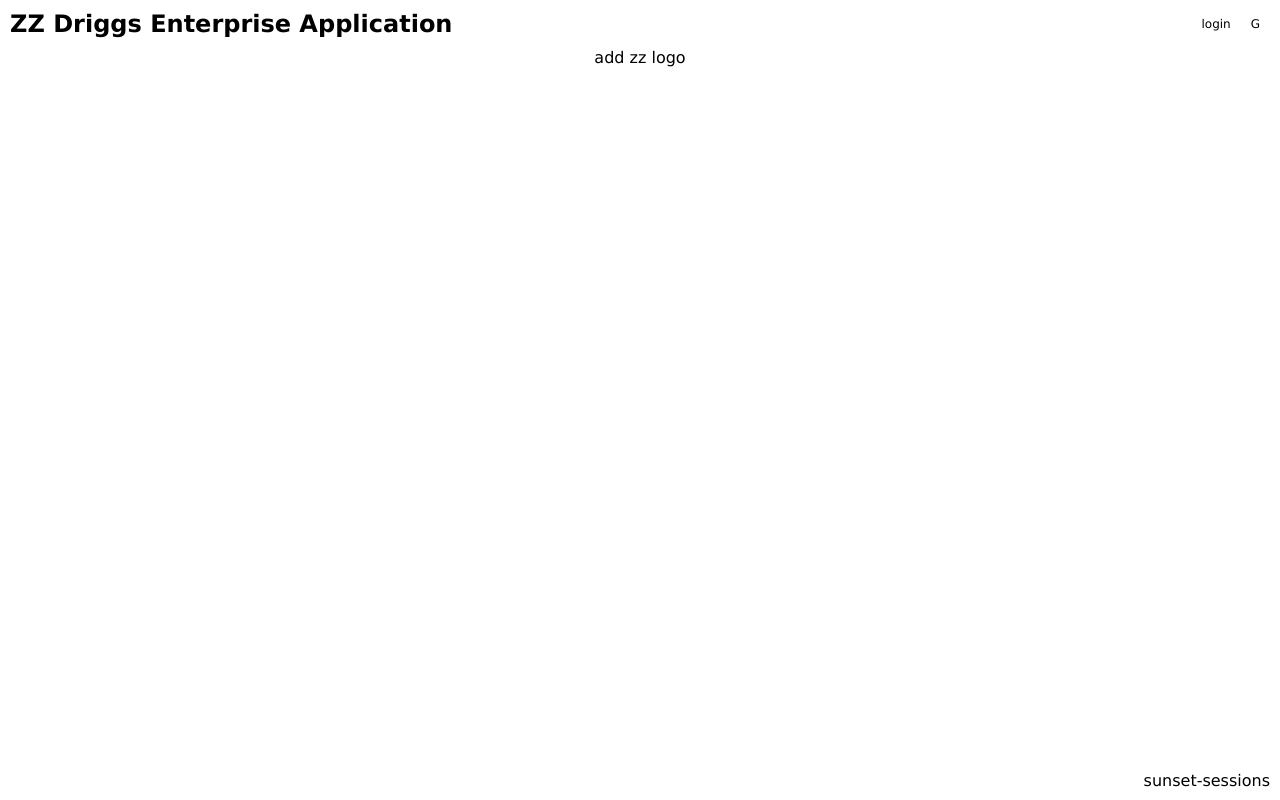
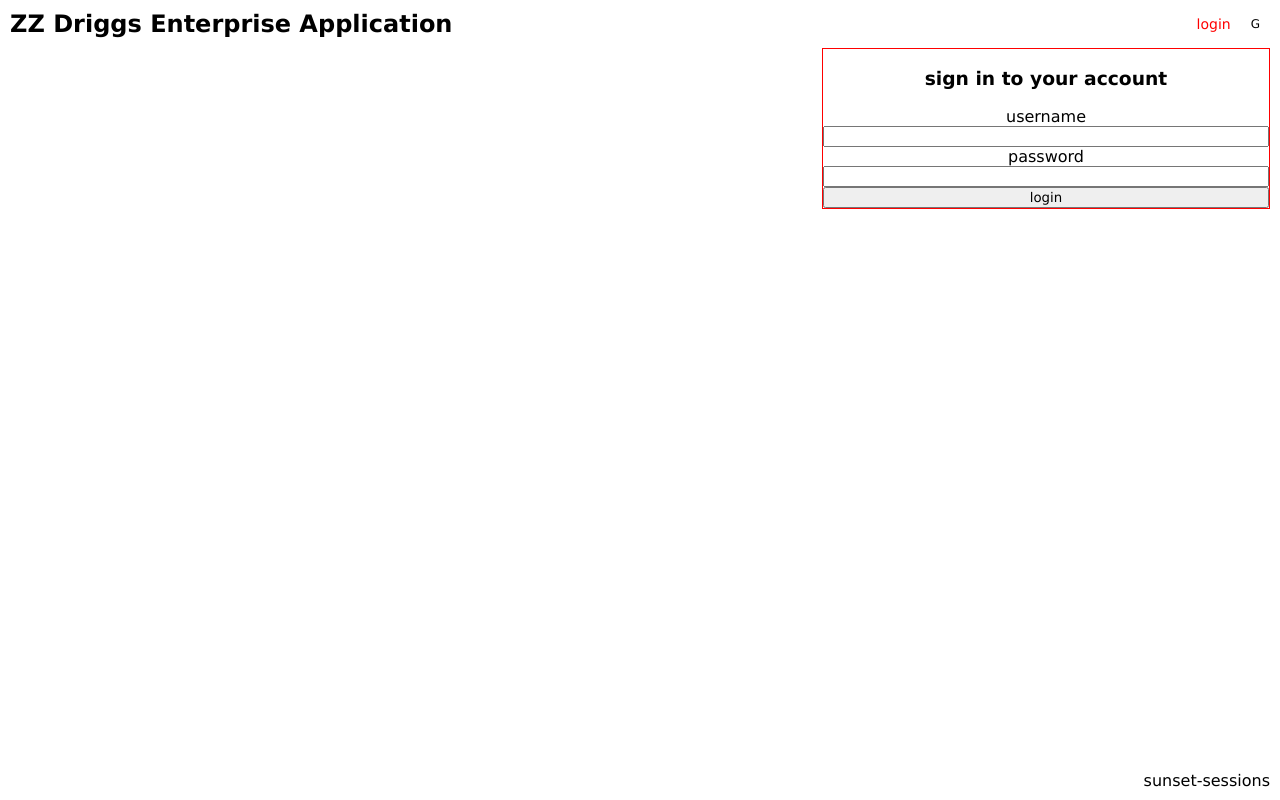
Before and after one commit to astaiglesia/enterprise-poc, a React (Create React App) app: page / in a window 1280 px wide. Both pictures are taken after a click on the button "login". Built offline with nearby package versions, Linux system fonts and the light colour scheme.

Commit message:
create login form

```diff
--- /dev/null
+++ b/src/features/LoginPage/LoginModal/LoginModal.jsx
@@ -0,0 +1,79 @@
+// create local state to gather form data
+// dispatch to redux-thunk for async authentication
+// on validation redirect to dashboard page
+
+import React, { useState } from "react";
+import { useDispatch } from "react-redux";
+
+
+import styles from './LoginModal.module.css';
+
+const LoginModal = () => {
+  // set up local state to collect form data
+  const initialState = {
+    user: '',
+    password: '',
+  };
+
+  const [formData, setFormData] = useState(initialState);
+
+  const userHandler = e => {
+    setFormData(currentState => {
+      return {
+        ...currentState,
+        user: e.target.value,
+      }
+    })
+  }
+
+  const passwordHandler = e => {
+    setFormData(currentState => {
+      return {
+        ...currentState,
+        password: e.target.value,
+      }
+    })
+  }
+
+  // dispatch to redux-thunk for authentication
+  // -- if validated, redirect to dashboard page
+  // -- on fail, render fail
+  const dispatch = useDispatch();
+
+
+  const loginAttemptHandler = e => {
+    e.preventDefault();
+
+    console.log(formData);
+  }
+
+  return (
+    <React.Fragment>
+      <form className={styles.modalContainer} onSubmit={loginAttemptHandler} >
+        <h3>sign in to your account</h3>
+
+        <label htmlFor="user" >username</label>
+        <input type="text"
+                name="user"
+                id="user"
+                value={formData.user}
+                required={true}
+                onChange={userHandler} >
+        </input>
+
+        <label htmlFor="password" >password</label>
+        <input type="text"
+                name="password"
+                id="password"
+                value={formData.password}
+                required={true}
+                onChange={passwordHandler} >
+        </input>
+
+        <button type="submit" aria-label="Submit login credentials" >login</button>
+      </form>
+    </React.Fragment>
+  )
+};
+
+export default LoginModal;
--- /dev/null
+++ b/src/features/LoginPage/LoginModal/LoginModal.module.css
@@ -0,0 +1,9 @@
+.modalContainer {
+  border: thin solid red;
+  float: right;
+  margin-right: 10px;
+  width: 35%;
+
+  display: flex;
+  flex-direction: column;
+}
--- a/src/features/LoginPage/LoginPage.jsx
+++ b/src/features/LoginPage/LoginPage.jsx
@@ -1,24 +1,26 @@
-// create local state to gather form data
-// dispatch to redux-thunk for async authentication
-// on validation redirect to dashboard page
-
 import React, { useState} from 'react';
 
 import styles from './LoginPage.module.css';
 
+import LoginModal from './LoginModal/LoginModal';
+
+
 const LoginPage = () => {
+  const [isModalOpen, setIsModalOpen] = useState(false);
+  console.log(isModalOpen);
 
   const loginHandler = (e) => {
     console.log('open login overlay');
     // login should open login modal
-    // login modal should provide sign-in fields and create account link
-    // -- on user authentication redirect to dashboard
-    e.target.blur();
+    setIsModalOpen(currentState => !currentState);
+
+    // removes focus after clicking ... should we maintain focus after opening modal?
+    // e.target.blur();
   }
 
   const ssoHandler = (e) => {
     console.log('send to google');
-    e.target.blur();
+    // e.target.blur();
   }
 
   return (
@@ -32,7 +34,10 @@ const LoginPage = () => {
         </div>
       </header>
 
-      <main>add zz logo</main>
+      <main>
+        {/* <LoginModal /> */}
+        {(isModalOpen) ? <LoginModal /> : <div>zzlogo</div>}
+      </main>
 
       <footer className={styles['login-footer']}>
         <p>sunset-sessions</p>
```
Also changed, not shown: src/features/LoginPage/LoginModal/loginModalSlice.js (added).
